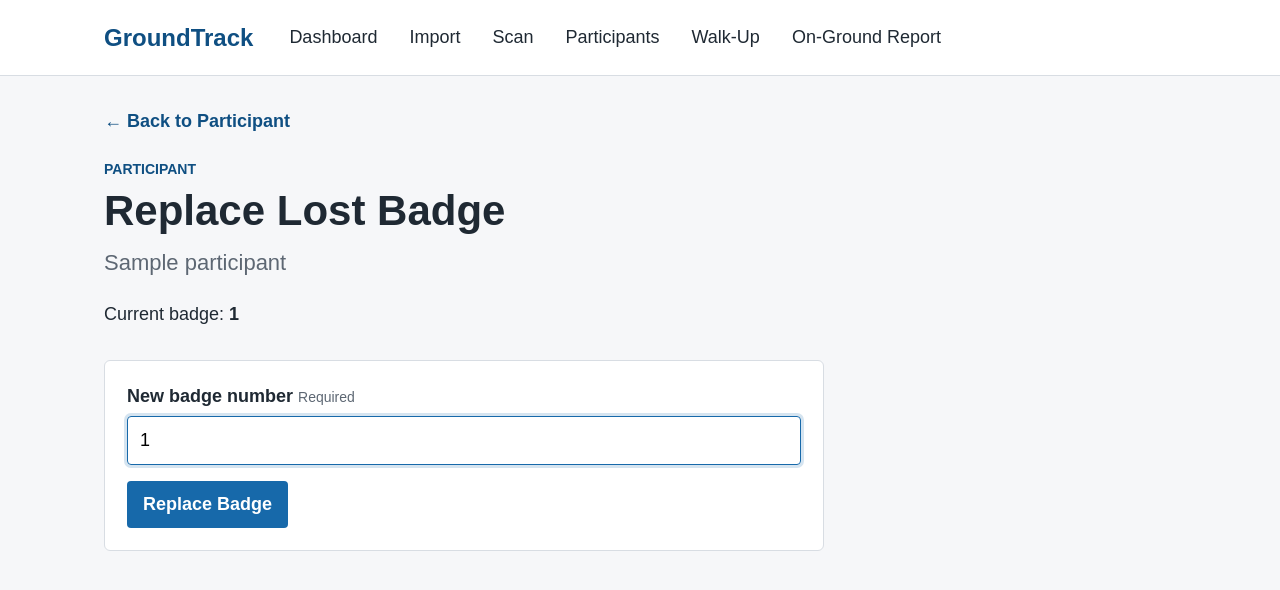
After one commit to gacurl/GroundTrack, a Flask app: template templates/replace_lost_badge.html in a window 1280 px wide. The commit adds this page. Shown: the top 590 px of the page. Run offline with Flask 3, Linux system fonts and the light colour scheme; the template is opened without the code that fills it: most values are stand-ins (such as "Sample title", 1, 10 or a date in 2020).

Commit message:
Add lost badge replacement workflow

```diff
--- a/app.py
+++ b/app.py
@@ -252,6 +252,22 @@ def existing_badge_numbers():
         """
     ).fetchall()
     return {row["badge_number"] for row in rows}
+
+
+def badge_number_assigned_to_other_participant(badge_number, participant_id):
+    return (
+        get_db().execute(
+            """
+            SELECT id
+            FROM participants
+            WHERE badge_number = ?
+                AND id != ?
+            LIMIT 1
+            """,
+            (badge_number, participant_id),
+        ).fetchone()
+        is not None
+    )
 
 
 def participant_duplicate_key(participant):
@@ -860,10 +876,77 @@ def participant_detail(participant_id):
     if participant is None:
         abort(404)
 
+    message = None
+    if request.args.get("badge_replaced"):
+        message = (
+            f"Badge replaced for {participant['name']}. "
+            f"New badge: {participant['badge_number']}"
+        )
+
     return render_template(
         "participant_detail.html",
         participant=participant,
         visits=get_participant_visits(participant_id),
+        message=message,
+    )
+
+
+@app.route(
+    "/participants/<int:participant_id>/replace-badge",
+    methods=["GET", "POST"],
+)
+def replace_lost_badge(participant_id):
+    participant = get_participant(participant_id)
+    if participant is None:
+        abort(404)
+
+    message = None
+    new_badge_number = ""
+
+    if request.method == "POST":
+        new_badge_number = request.form.get("new_badge_number", "").strip()
+
+        if not new_badge_number:
+            message = "Enter a new badge number."
+        elif new_badge_number == participant["badge_number"]:
+            message = (
+                "The new badge number matches the current badge. "
+                "No changes were made."
+            )
+        elif badge_number_assigned_to_other_participant(
+            new_badge_number,
+            participant_id,
+        ):
+            message = (
+                f"Badge {new_badge_number} is already in use. "
+                "Enter a different badge number."
+            )
+        else:
+            timestamp = local_timestamp()
+            db = get_db()
+            db.execute(
+                """
+                UPDATE participants
+                SET badge_number = ?,
+                    updated_at = ?
+                WHERE id = ?
+                """,
+                (new_badge_number, timestamp, participant_id),
+            )
+            db.commit()
+            return redirect(
+                url_for(
+                    "participant_detail",
+                    participant_id=participant_id,
+                    badge_replaced="1",
+                )
+            )
+
+    return render_template(
+        "replace_lost_badge.html",
+        participant=participant,
+        new_badge_number=new_badge_number,
+        message=message,
     )
 
 
--- a/static/style.css
+++ b/static/style.css
@@ -415,6 +415,10 @@ h2 {
   margin: 0;
 }
 
+.participant-actions {
+  margin-bottom: 32px;
+}
+
 .empty-state {
   background: var(--panel);
   border: 1px solid var(--border);
--- /dev/null
+++ b/templates/replace_lost_badge.html
@@ -0,0 +1,42 @@
+{% extends "base.html" %}
+
+{% block title %}Replace Lost Badge - GroundTrack{% endblock %}
+
+{% block content %}
+  <a
+    class="back-link"
+    href="{{ url_for('participant_detail', participant_id=participant.id) }}"
+  >← Back to Participant</a>
+
+  <section class="page-header">
+    <p class="eyebrow">Participant</p>
+    <h1>Replace Lost Badge</h1>
+    <p class="lead">{{ participant.name }}</p>
+    <p>Current badge: <strong>{{ participant.badge_number or "None" }}</strong></p>
+  </section>
+
+  {% if message %}
+    <div class="message message-error" role="status">
+      {{ message }}
+    </div>
+  {% endif %}
+
+  <form
+    class="data-form"
+    action="{{ url_for('replace_lost_badge', participant_id=participant.id) }}"
+    method="post"
+  >
+    <label for="new_badge_number">
+      New badge number <span class="required-label">Required</span>
+    </label>
+    <input
+      id="new_badge_number"
+      name="new_badge_number"
+      type="text"
+      value="{{ new_badge_number }}"
+      required
+      autofocus
+    >
+    <button type="submit">Replace Badge</button>
+  </form>
+{% endblock %}
```
Also changed, not shown: templates/participant_detail.html (+14 -0 lines), tests/test_badge_replacement.py (added, +203 -0 lines).
